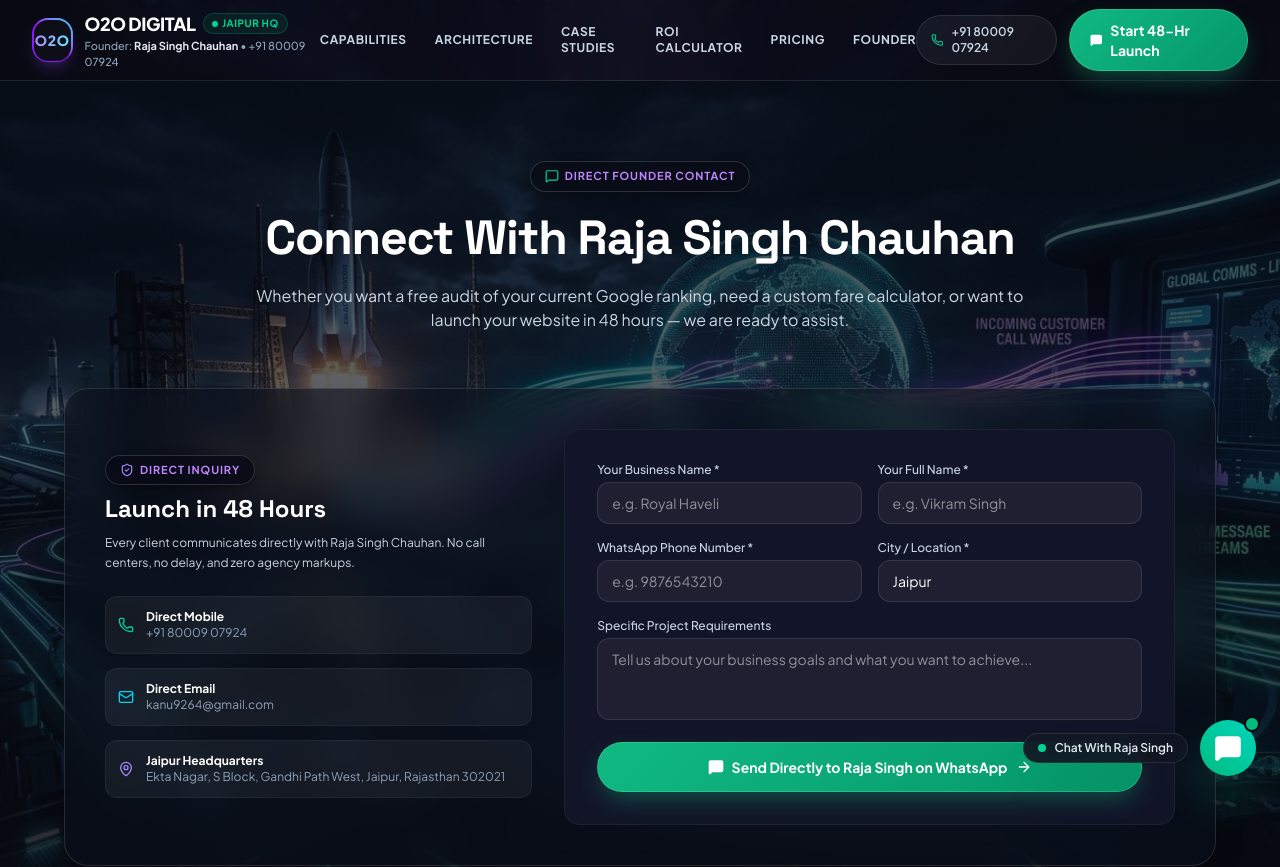
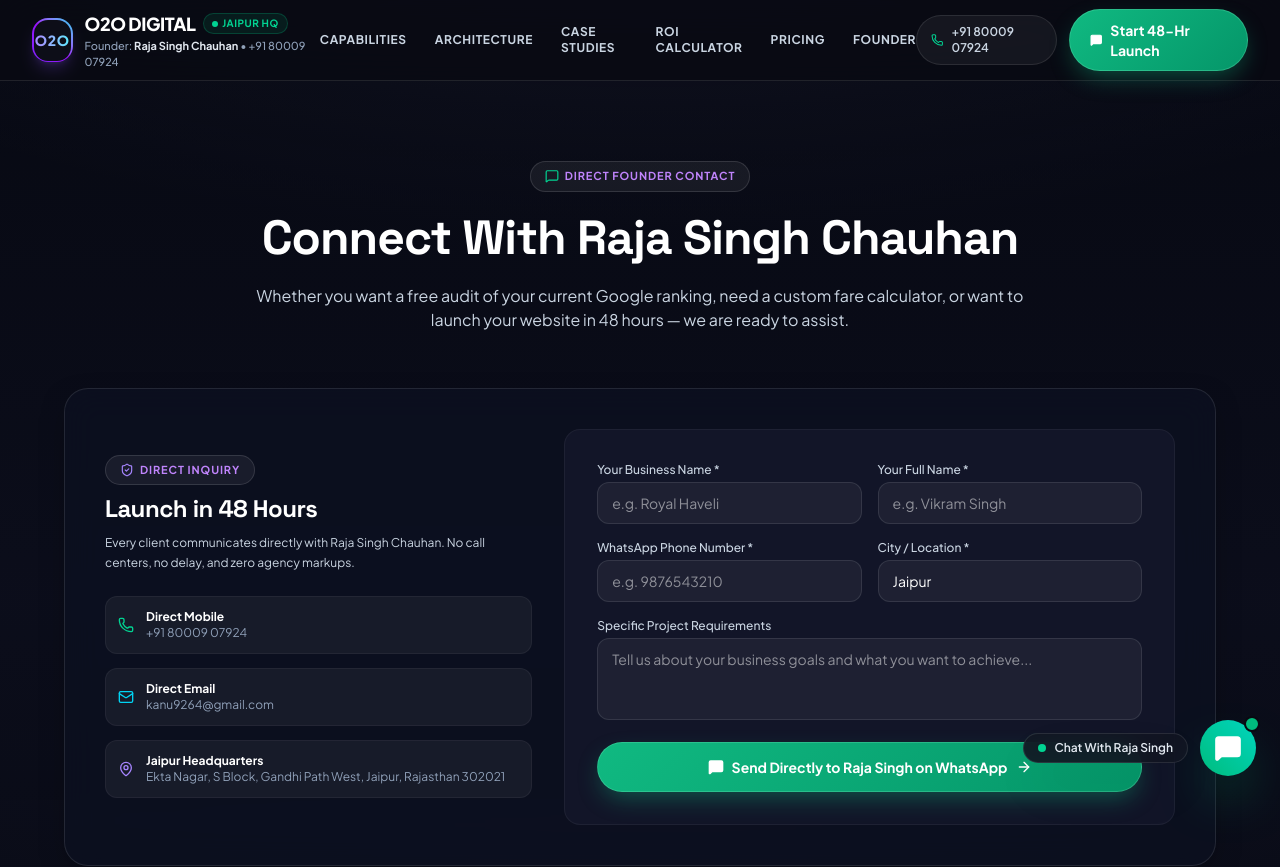
Before and after one commit to Mormukut976/offlinetoonline, a Next.js app in the folder module-2-portfolio/: page /contact in a window 1280 px wide. Shown: the top 867 px of the page. Built offline with nearby package versions, Linux system fonts and the light colour scheme.

Commit message:
feat(design): implement Option 1 clean ultra-luxury dark aesthetic (Linear/Stripe style) with embedded 3D architecture blueprint showcase and crystal-clear typography

```diff
--- a/module-2-portfolio/src/app/globals.css
+++ b/module-2-portfolio/src/app/globals.css
@@ -2,19 +2,17 @@
 @import "tailwindcss";
 
 :root {
-  --background: #090a12;
+  --background: #070913;
   --foreground: #f8fafc;
 }
 
 body {
-  background-color: #080a12;
+  background-color: #070913;
   background-image:
-    linear-gradient(to bottom, rgba(8, 10, 18, 0.58) 0%, rgba(8, 10, 18, 0.72) 45%, rgba(8, 10, 18, 0.85) 100%),
-    url('/tech-bg.jpg');
-  background-size: cover;
-  background-position: center top;
+    radial-gradient(ellipse 80% 50% at 50% -20%, rgba(120, 119, 198, 0.15), transparent),
+    radial-gradient(rgba(255, 255, 255, 0.05) 1px, transparent 1px);
+  background-size: 100% 100%, 32px 32px;
   background-attachment: fixed;
-  background-repeat: no-repeat;
   color: #f1f5f9;
   font-family: 'Plus Jakarta Sans', -apple-system, BlinkMacSystemFont, "Segoe UI", Roboto, sans-serif;
   overflow-x: hidden;
@@ -22,20 +20,17 @@
   -webkit-font-smoothing: antialiased;
 }
 
-/* High Contrast Headings with Rich Readability Shadow */
+/* High Contrast Headings */
 h1, h2, h3, h4 {
   font-family: 'Space Grotesk', 'Plus Jakarta Sans', sans-serif;
+  letter-spacing: -0.02em;
 }
 
-/* Ensure gradient text never gets darkened by shadows */
+/* Ensure gradient text is 100% bright and vibrant */
 .bg-clip-text,
 [class*="bg-clip-text"] {
   text-shadow: none !important;
   -webkit-text-fill-color: transparent !important;
-}
-
-.text-readable-contrast {
-  text-shadow: 0 2px 8px rgba(0, 0, 0, 0.85), 0 1px 2px rgba(0, 0, 0, 0.9);
 }
 
 .font-heading {
@@ -46,110 +41,74 @@
   font-family: 'JetBrains Mono', monospace;
 }
 
-/* Dynamic Ambient Glows */
+/* Dynamic Ambient Glows (Linear & Stripe Style) */
 .ambient-glow-purple {
-  background: radial-gradient(circle, rgba(139, 92, 246, 0.15) 0%, rgba(109, 40, 217, 0.05) 50%, transparent 80%);
+  background: radial-gradient(circle, rgba(139, 92, 246, 0.18) 0%, rgba(109, 40, 217, 0.06) 50%, transparent 80%);
 }
 
 .ambient-glow-cyan {
-  background: radial-gradient(circle, rgba(6, 182, 212, 0.12) 0%, rgba(14, 116, 144, 0.04) 50%, transparent 80%);
+  background: radial-gradient(circle, rgba(6, 182, 212, 0.16) 0%, rgba(14, 116, 144, 0.05) 50%, transparent 80%);
 }
 
 .ambient-glow-emerald {
-  background: radial-gradient(circle, rgba(16, 185, 129, 0.12) 0%, rgba(5, 150, 105, 0.04) 50%, transparent 80%);
+  background: radial-gradient(circle, rgba(16, 185, 129, 0.16) 0%, rgba(5, 150, 105, 0.05) 50%, transparent 80%);
 }
 
-/* Topic-Matched Section Wallpapers with Dark Gradient Overlays */
+/* Clean, Sleek Section Backgrounds with Subtle Contrast & Glows */
 .bg-section-architecture {
-  background-color: #080a14;
-  background-image:
-    linear-gradient(to bottom, rgba(8, 10, 18, 0.78) 0%, rgba(8, 10, 18, 0.65) 45%, rgba(8, 10, 18, 0.88) 100%),
-    url('/wallpapers/architecture-bg.jpg');
-  background-size: cover;
-  background-position: center;
-  background-attachment: fixed;
-  background-repeat: no-repeat;
+  background: linear-gradient(180deg, rgba(8, 10, 20, 0.6) 0%, rgba(11, 14, 28, 0.8) 50%, rgba(8, 10, 20, 0.6) 100%);
+  position: relative;
 }
 
 .bg-section-services {
-  background-color: #080a14;
-  background-image:
-    linear-gradient(to bottom, rgba(8, 10, 18, 0.76) 0%, rgba(8, 10, 18, 0.62) 45%, rgba(8, 10, 18, 0.88) 100%),
-    url('/wallpapers/services-bg.jpg');
-  background-size: cover;
-  background-position: center;
-  background-attachment: fixed;
-  background-repeat: no-repeat;
+  background: linear-gradient(180deg, rgba(8, 10, 20, 0.4) 0%, rgba(10, 13, 26, 0.75) 50%, rgba(8, 10, 20, 0.4) 100%);
+  position: relative;
 }
 
 .bg-section-portfolio {
-  background-color: #080a14;
-  background-image:
-    linear-gradient(to bottom, rgba(8, 10, 18, 0.76) 0%, rgba(8, 10, 18, 0.60) 45%, rgba(8, 10, 18, 0.88) 100%),
-    url('/wallpapers/portfolio-bg.jpg');
-  background-size: cover;
-  background-position: center;
-  background-attachment: fixed;
-  background-repeat: no-repeat;
+  background: linear-gradient(180deg, rgba(8, 10, 20, 0.6) 0%, rgba(12, 15, 30, 0.8) 50%, rgba(8, 10, 20, 0.6) 100%);
+  position: relative;
 }
 
 .bg-section-calculator {
-  background-color: #080a14;
-  background-image:
-    linear-gradient(to bottom, rgba(8, 10, 18, 0.78) 0%, rgba(8, 10, 18, 0.62) 45%, rgba(8, 10, 18, 0.88) 100%),
-    url('/wallpapers/calculator-bg.jpg');
-  background-size: cover;
-  background-position: center;
-  background-attachment: fixed;
-  background-repeat: no-repeat;
+  background: linear-gradient(180deg, rgba(8, 10, 20, 0.4) 0%, rgba(9, 14, 25, 0.75) 50%, rgba(8, 10, 20, 0.4) 100%);
+  position: relative;
 }
 
 .bg-section-pricing {
-  background-color: #080a14;
-  background-image:
-    linear-gradient(to bottom, rgba(8, 10, 18, 0.78) 0%, rgba(8, 10, 18, 0.62) 45%, rgba(8, 10, 18, 0.88) 100%),
-    url('/wallpapers/pricing-bg.jpg');
-  background-size: cover;
-  background-position: center;
-  background-attachment: fixed;
-  background-repeat: no-repeat;
+  background: linear-gradient(180deg, rgba(8, 10, 20, 0.6) 0%, rgba(11, 15, 30, 0.8) 50%, rgba(8, 10, 20, 0.6) 100%);
+  position: relative;
 }
 
 .bg-section-contact {
-  background-color: #080a14;
-  background-image:
-    linear-gradient(to bottom, rgba(8, 10, 18, 0.76) 0%, rgba(8, 10, 18, 0.62) 45%, rgba(8, 10, 18, 0.88) 100%),
-    url('/wallpapers/contact-bg.jpg');
-  background-size: cover;
-  background-position: center;
-  background-attachment: fixed;
-  background-repeat: no-repeat;
+  background: linear-gradient(180deg, rgba(8, 10, 20, 0.4) 0%, rgba(12, 14, 28, 0.85) 50%, rgba(8, 10, 20, 0.6) 100%);
+  position: relative;
 }
 
-/* Modern Glass Cards - Transparent Frosted with Readability Contrast */
+/* Modern Behance / Linear Glass Cards */
 .modern-card {
-  background: rgba(11, 15, 28, 0.60);
+  background: rgba(13, 17, 34, 0.65);
   backdrop-filter: blur(16px);
   -webkit-backdrop-filter: blur(16px);
-  border: 1px solid rgba(255, 255, 255, 0.12);
+  border: 1px solid rgba(255, 255, 255, 0.10);
   border-radius: 24px;
-  box-shadow: 0 10px 30px -10px rgba(0, 0, 0, 0.6);
+  box-shadow: 0 10px 30px -10px rgba(0, 0, 0, 0.5);
   transition: all 0.35s cubic-bezier(0.16, 1, 0.3, 1);
 }
 
 .modern-card:hover {
-  background: rgba(14, 19, 36, 0.72);
-  border-color: rgba(168, 85, 247, 0.45);
+  background: rgba(18, 23, 46, 0.75);
+  border-color: rgba(168, 85, 247, 0.35);
   transform: translateY(-4px);
-  box-shadow: 0 20px 40px -15px rgba(139, 92, 246, 0.25);
+  box-shadow: 0 20px 40px -15px rgba(139, 92, 246, 0.2);
 }
 
 .modern-card-featured {
-  background: linear-gradient(135deg, rgba(124, 58, 237, 0.88) 0%, rgba(91, 33, 182, 0.94) 100%);
+  background: linear-gradient(135deg, rgba(124, 58, 237, 0.90) 0%, rgba(91, 33, 182, 0.95) 100%);
   border: 1px solid rgba(216, 180, 254, 0.35);
   border-radius: 24px;
   color: #ffffff;
-  box-shadow: 0 25px 50px -12px rgba(124, 58, 237, 0.45);
+  box-shadow: 0 25px 50px -12px rgba(124, 58, 237, 0.4);
 }
 
 /* Category Tag Pill */
@@ -159,16 +118,13 @@
   gap: 6px;
   padding: 6px 14px;
   border-radius: 9999px;
-  background: rgba(8, 11, 22, 0.75);
-  backdrop-filter: blur(8px);
-  -webkit-backdrop-filter: blur(8px);
-  border: 1px solid rgba(255, 255, 255, 0.15);
+  background: rgba(255, 255, 255, 0.06);
+  border: 1px solid rgba(255, 255, 255, 0.12);
   color: #c084fc;
   font-size: 11px;
   font-weight: 700;
   text-transform: uppercase;
   letter-spacing: 0.08em;
-  box-shadow: 0 4px 12px rgba(0, 0, 0, 0.4);
 }
 
 /* Buttons */
@@ -205,25 +161,24 @@
 }
 
 .btn-secondary-dark {
-  background: rgba(11, 15, 28, 0.7);
-  backdrop-filter: blur(8px);
+  background: rgba(255, 255, 255, 0.05);
   color: #e2e8f0;
-  border: 1px solid rgba(255, 255, 255, 0.15);
+  border: 1px solid rgba(255, 255, 255, 0.12);
   border-radius: 9999px;
   font-weight: 600;
   transition: all 0.2s ease;
 }
 
 .btn-secondary-dark:hover {
-  background: rgba(255, 255, 255, 0.15);
-  border-color: rgba(255, 255, 255, 0.3);
+  background: rgba(255, 255, 255, 0.1);
+  border-color: rgba(255, 255, 255, 0.25);
   color: #ffffff;
   transform: translateY(-2px);
 }
 
 /* Subtle dot grid pattern */
 .bg-grid-subtle {
-  background-image: radial-gradient(rgba(255, 255, 255, 0.08) 1px, transparent 1px);
+  background-image: radial-gradient(rgba(255, 255, 255, 0.07) 1px, transparent 1px);
   background-size: 32px 32px;
 }
 
@@ -233,7 +188,7 @@
   height: 7px;
 }
 ::-webkit-scrollbar-track {
-  background: #090a12;
+  background: #070913;
 }
 ::-webkit-scrollbar-thumb {
   background: #1e2238;
--- a/module-2-portfolio/src/components/home/ArchitectureFlow.tsx
+++ b/module-2-portfolio/src/components/home/ArchitectureFlow.tsx
@@ -1,6 +1,7 @@
 'use client';
 
 import React from 'react';
+import Image from 'next/image';
 import { Layers, ArrowRight, Search, Code2, Rocket, CheckCircle2, Cpu, Globe, MessageSquare, Zap, BarChart3, TrendingUp } from 'lucide-react';
 
 export default function ArchitectureFlow() {
@@ -106,7 +107,35 @@
               <div className="font-bold text-white text-sm">Direct Bank / UPI</div>
               <p className="text-[11px] text-slate-300">Confirmed booking deposit with 0% aggregator cut.</p>
             </div>
+          </div>
+        </div>
 
+        {/* 3D Global Edge Infrastructure Blueprint Visualizer */}
+        <div className="relative rounded-3xl overflow-hidden modern-card border border-white/15 p-2 sm:p-3 shadow-2xl group">
+          <div className="relative h-64 sm:h-96 lg:h-[460px] w-full rounded-2xl overflow-hidden bg-[#0a0d18]">
+            <Image
+              src="/wallpapers/architecture-bg.jpg"
+              alt="O2O Digital Jamstack Cloud Architecture Blueprint"
+              fill
+              className="object-cover group-hover:scale-105 transition-transform duration-700" loading="eager" priority
+              sizes="(max-width: 1200px) 100vw, 1200px"
+            />
+            <div className="absolute inset-0 bg-gradient-to-t from-[#070913]/90 via-transparent to-black/20"></div>
+
+            <div className="absolute bottom-4 left-4 sm:bottom-6 sm:left-6 right-4 sm:right-6 flex flex-wrap items-center justify-between gap-3">
+              <div className="flex items-center gap-2">
+                <span className="px-3.5 py-1.5 rounded-full bg-black/80 backdrop-blur-md border border-violet-500/40 text-violet-300 text-xs font-bold flex items-center gap-2">
+                  <span className="w-2 h-2 rounded-full bg-emerald-400 animate-ping"></span>
+                  Jamstack Global Edge Topology Active
+                </span>
+                <span className="hidden sm:inline-flex px-3.5 py-1.5 rounded-full bg-black/80 backdrop-blur-md border border-white/20 text-slate-300 text-xs font-semibold">
+                  99.99% Uptime • ₹0 Server Bills
+                </span>
+              </div>
+              <span className="text-[11px] font-mono text-cyan-400 bg-black/70 px-3 py-1 rounded-full border border-cyan-500/30">
+                Latency: &lt; 24ms Worldwide
+              </span>
+            </div>
           </div>
         </div>
 
```
